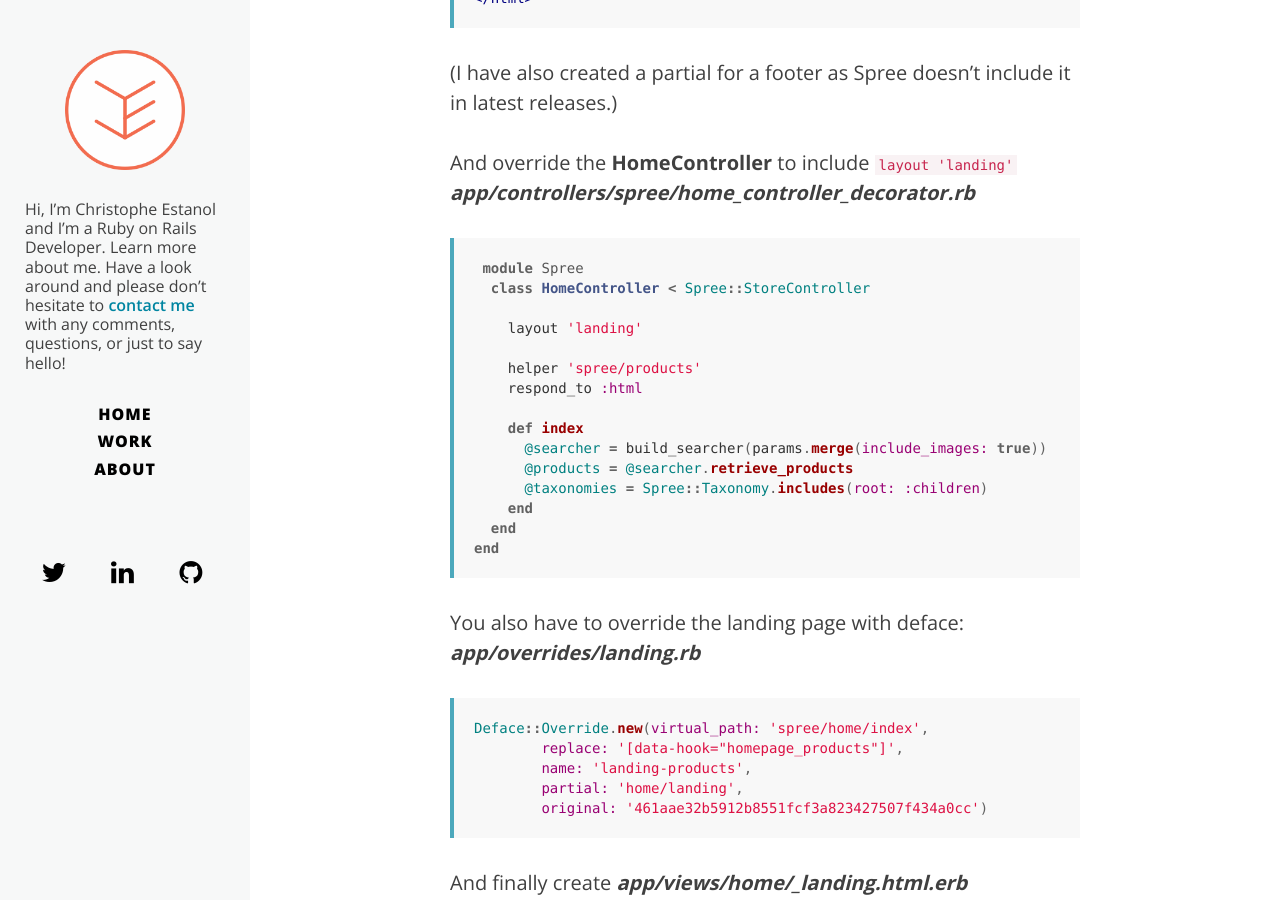
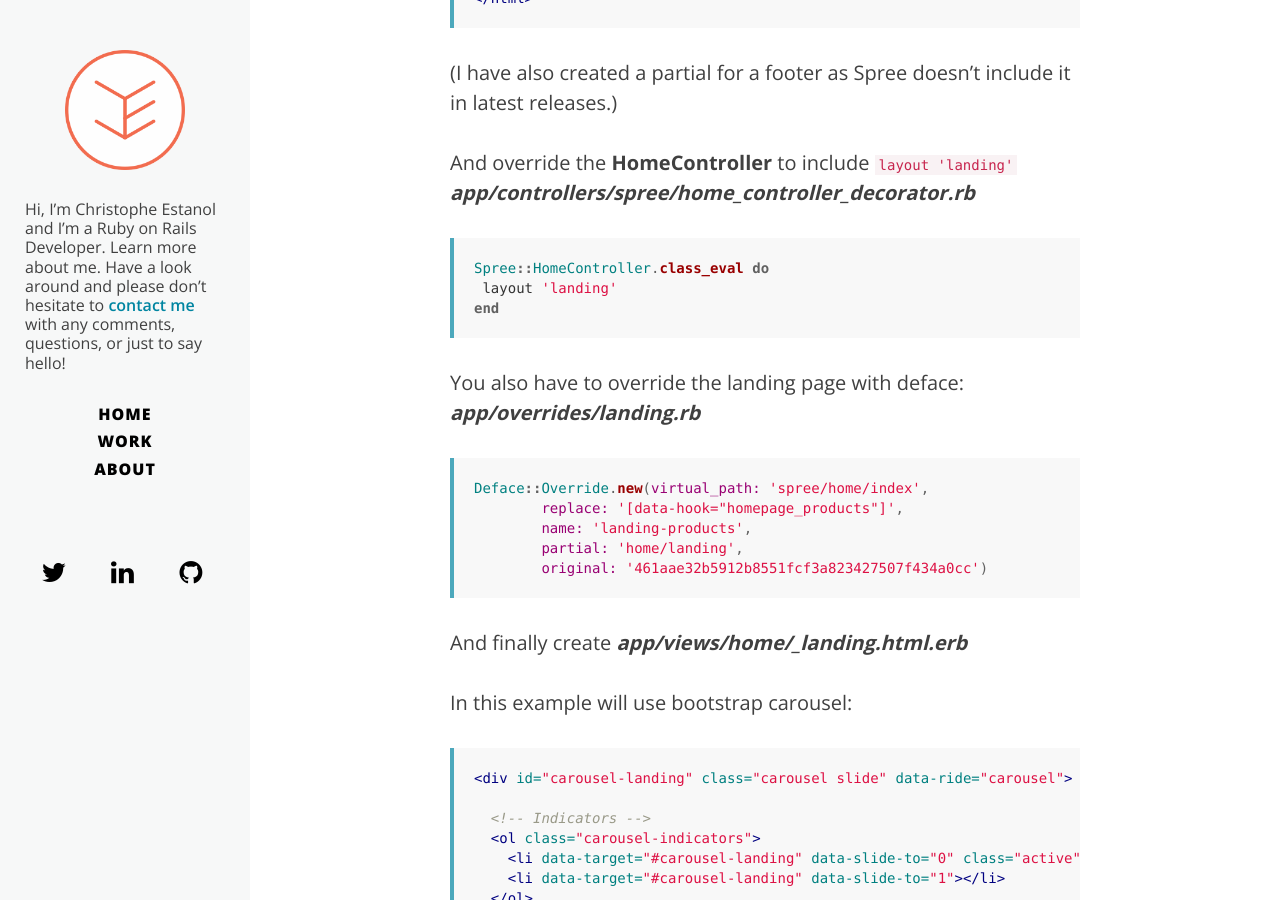
Before and after one commit to ChrisEstanol/ce-blog, a Jekyll site: the page built from _posts/blog/2015-07-08-spree-front-end-customisation.md, in a window 1280 px wide and 900 px high, scrolled down 4013 px. Built offline with Jekyll 4.4.1, drawn with Linux system fonts in a browser that asks for light colours; nearby versions of some CDN libraries; Markdown is read by kramdown in place of the engine named in the settings; comment, search, counter and statistics services are not loaded.

Commit message:
Correct override spree landing

````diff
--- a/_posts/blog/2015-07-08-spree-front-end-customisation.md
+++ b/_posts/blog/2015-07-08-spree-front-end-customisation.md
@@ -138,20 +138,8 @@ And override the **HomeController** to include `layout 'landing'`
 ***app/controllers/spree/home_controller_decorator.rb***
 
 ```ruby
- module Spree
-  class HomeController < Spree::StoreController
-
-    layout 'landing'
-
-    helper 'spree/products'
-    respond_to :html
-
-    def index
-      @searcher = build_searcher(params.merge(include_images: true))
-      @products = @searcher.retrieve_products
-      @taxonomies = Spree::Taxonomy.includes(root: :children)
-    end
-  end
+Spree::HomeController.class_eval do
+ layout 'landing'
 end
 ```
 You also have to override the landing page with deface:
````
